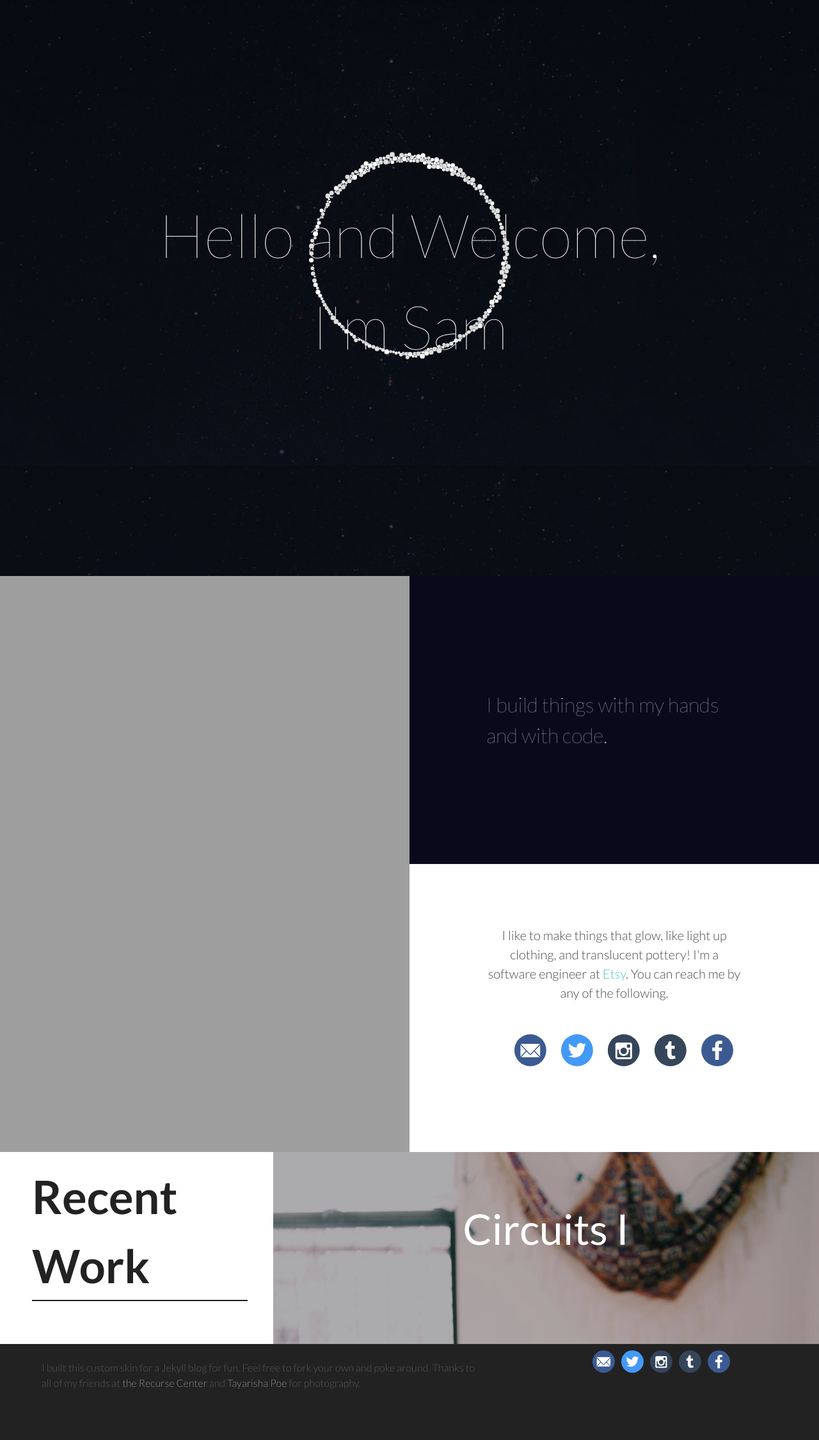
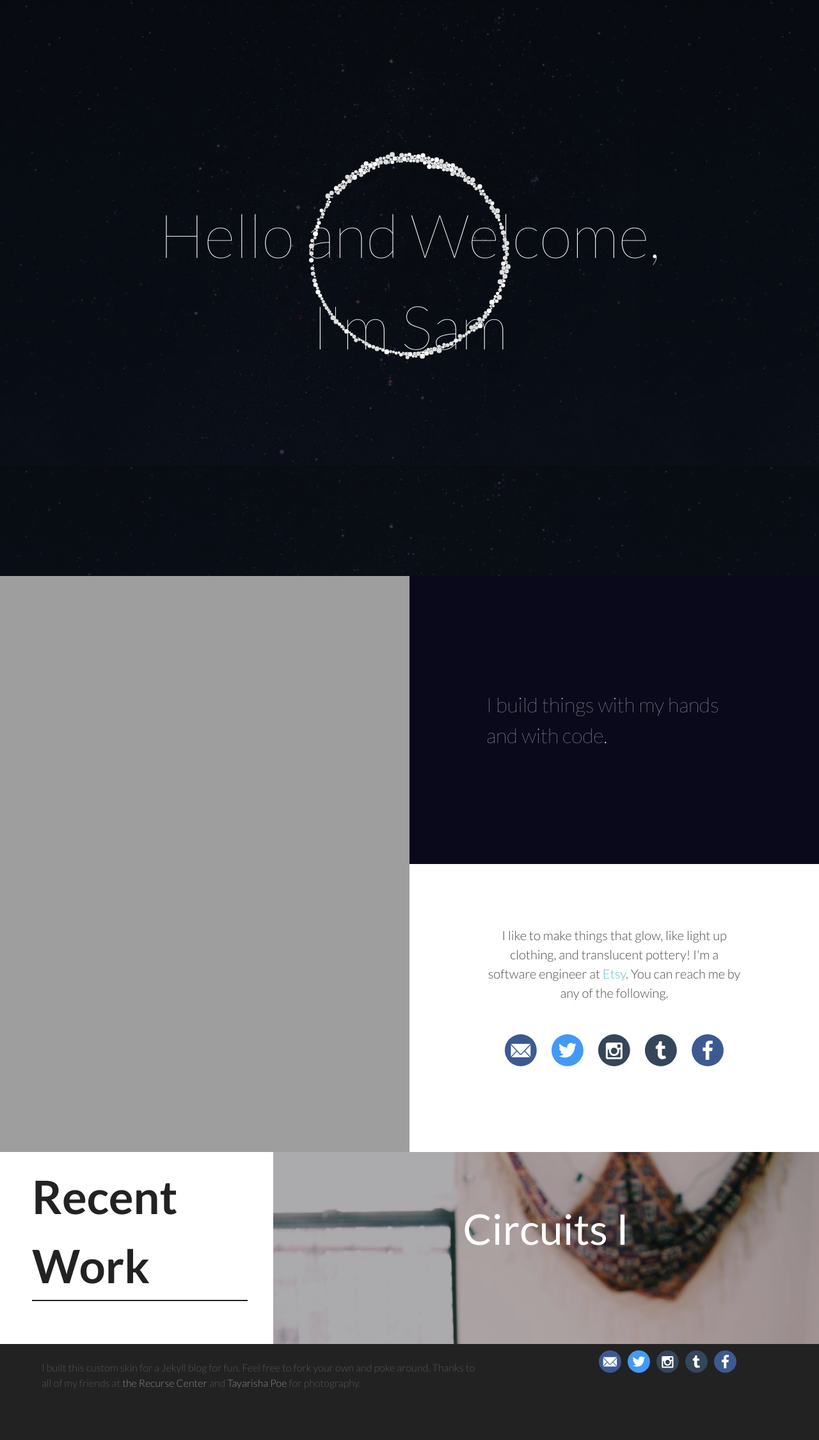
Before and after one commit to goldsamantha/sgoldst3.github.io, a Jekyll site: the page built from index.html, in a window 1280 px wide. Shown: the whole page at 64% size. Built offline with Jekyll 4.4.1, drawn with Linux system fonts in a browser that asks for light colours.

Commit message:
formatting :

```diff
--- a/_config.yml
+++ b/_config.yml
@@ -14,6 +14,7 @@ description: > # this means to ignore newlines until "baseurl:"
   Google search results) and in your feed.xml site description.
 baseurl: "" # the subpath of your site, e.g. /blog
 url: "http://samanthagoldste.in/" # the base hostname & protocol for your site
+#url: "http://localhost:4000/"
 twitter_username: samantha_gold
 github_username:  sgoldst3
 
--- a/_sass/_base.scss
+++ b/_sass/_base.scss
@@ -74,9 +74,10 @@ figcaption {
 /**
  * Lists
  */
+ /*
 ul, ol {
     margin-left: $spacing-unit;
-}
+} */
 
 li {
     > ul,
--- a/_sass/_homepage.scss
+++ b/_sass/_homepage.scss
@@ -454,6 +454,10 @@ GRID SYSTEM
 	float: right;
 }
 
+.footer-list ul {
+	margin-left: 40px;
+}
+
 #footer li{
 	float: left;
 	display: inline;
```
